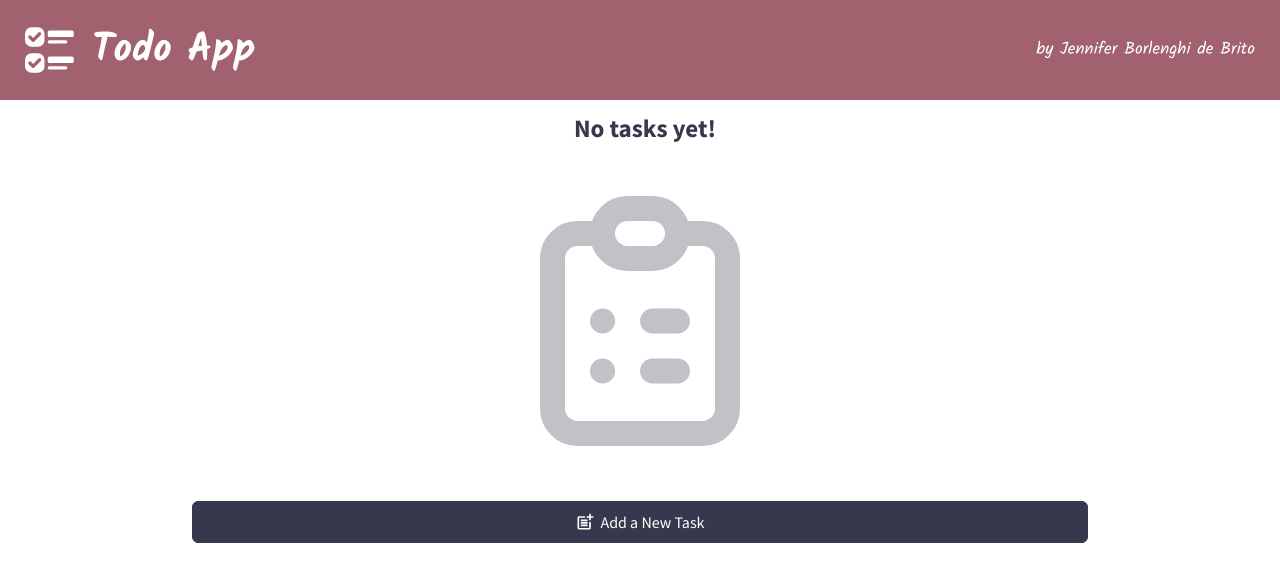
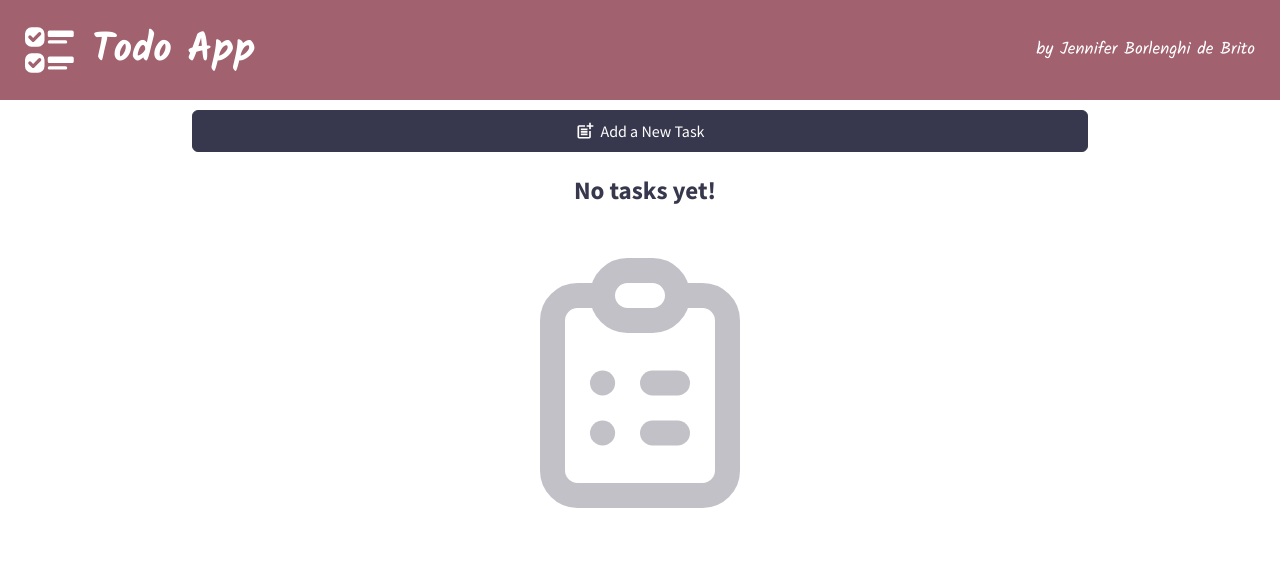
Before and after one commit to JenniferBorlenghi/ToDoApp, a React (Create React App) app: page / in a window 1280 px wide. Shown: the top 582 px of the page. Built offline with nearby package versions, Linux system fonts and the light colour scheme.

Commit message:
change add new task button initial

```diff
--- a/src/App.js
+++ b/src/App.js
@@ -59,14 +59,13 @@ function App() {
   return (
     <div className="app-main">
       <Header />
+      <Form onNewTask={handleNewTask} />
       <Tasks
         tasks={tasks}
         onStatusChange={handleStatusChange}
         onRemoveTask={handleRemoveTask}
         onClearTasks={handleClearTasks}
       />
-
-      <Form onNewTask={handleNewTask} />
     </div>
   );
 }
```
